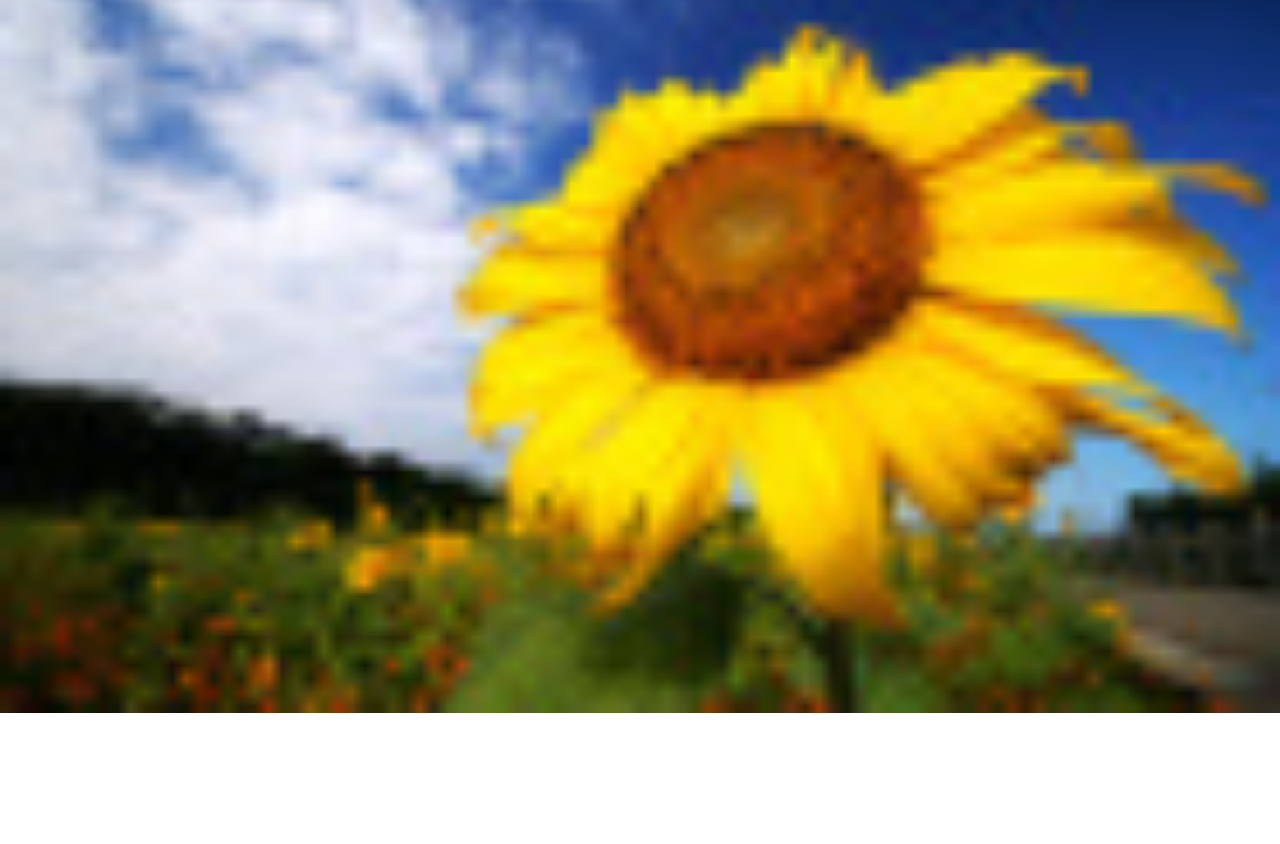
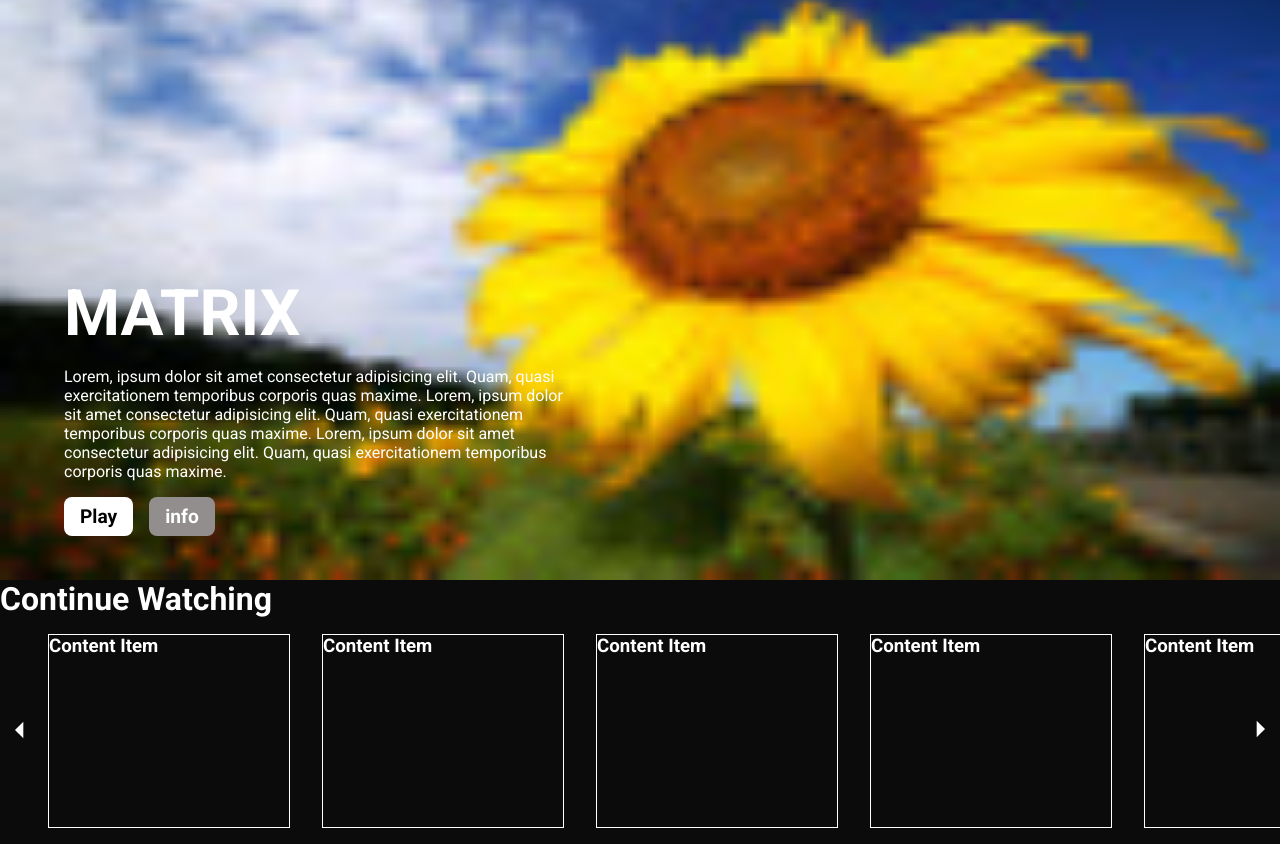
Before and after one commit to RhtWeb/OTT, a React (Create React App) app: page / in a window 1280 px wide. Shown: the part 140-984 px from the top of the page. Before the commit the page ends 857 px from the top, so only its background shows below. Built offline with nearby package versions, Linux system fonts and the light colour scheme.

Commit message:
carosel silder

```diff
--- /dev/null
+++ b/src/components/contentList/ContentItem.jsx
@@ -0,0 +1,11 @@
+import "./contentlist.scss";
+
+const ContentItem = () => {
+  return (
+    <div className="content-item">
+      <h3>Content Item</h3>
+    </div>
+  )
+}
+
+export default ContentItem
--- /dev/null
+++ b/src/components/contentList/ContentList.jsx
@@ -0,0 +1,51 @@
+import { ArrowLeft, ArrowRight } from "@material-ui/icons";
+import { useState } from "react";
+import { useRef } from "react";
+import ContentItem from "./ContentItem";
+import "./contentlist.scss";
+
+const ContentList = () => {
+
+  const [ transX, setTransX ] = useState(0);
+  const contentListRef = useRef();
+
+  const handleShift = (direction) => {
+    console.log("hi")
+    let x = 0;
+    const item = contentListRef.current;
+    if(direction === "left"){
+        setTransX(transX => (transX + 15.5));
+        // setTransX(transX + 15.5);
+        x = transX + 15.5;
+    } else if(direction === "right") {
+      setTransX(transX - 15.5);
+      x = transX - 15.5;
+    }
+    console.log(transX, x);
+    item.style = `transform: translateX(${x}rem)`;
+  }
+
+  return (
+    <div>
+      <div className="content-container">
+        <h1>Continue Watching</h1>
+        <ArrowLeft onClick={() => handleShift("left")} className="big-arrow" />
+        <div ref={contentListRef} className="content-list">
+          <ContentItem />
+          <ContentItem />
+          <ContentItem />
+          <ContentItem />
+          <ContentItem />
+          <ContentItem />
+          <ContentItem />
+          <ContentItem />
+          <ContentItem />
+          <ContentItem />
+        </div>
+        <ArrowRight onClick={() => handleShift("right")} className="big-arrow big-arrow-right" />
+      </div>
+    </div>
+  )
+}
+
+export default ContentList
--- /dev/null
+++ b/src/components/contentList/contentlist.scss
@@ -0,0 +1,39 @@
+
+.content-container {
+  position: relative;
+
+  .big-arrow {
+    position: absolute;
+    // border: 1px solid white;
+    width: 2.5rem;
+    height: 12rem;
+    margin: 1rem 0;
+    z-index: 2;
+
+    &:hover {
+      background-color: grey;
+      color: black;
+      cursor: pointer;
+    }
+
+    &-right {
+      top: 14%;
+      right: 0%;
+    }
+  }
+
+  .content-list {
+    display: flex;
+    margin: auto 2rem;
+    // transform: translateX(-200px);
+    transition: all 1s ease;
+
+    .content-item {
+      margin: 1rem;
+      min-width: 15rem;
+      height: 12rem;
+      border: 1px white solid;
+    }
+  }
+
+}
--- /dev/null
+++ b/src/components/coverPage/CoverPage.jsx
@@ -0,0 +1,26 @@
+import "./coverpage.scss";
+import coverImg from "../../staticfolder/images/108_original.png";
+
+const CoverPage = () => {
+  return (
+    <>
+      <div className="cover-img">
+        <img width="100%" height="100%" src={coverImg} alt="CoverImage" />
+      </div>
+      <div className="cover-text">
+        <h1>MATRIX</h1>
+        <p>
+          Lorem, ipsum dolor sit amet consectetur adipisicing elit. Quam, quasi exercitationem temporibus corporis quas maxime.
+          Lorem, ipsum dolor sit amet consectetur adipisicing elit. Quam, quasi exercitationem temporibus corporis quas maxime.
+          Lorem, ipsum dolor sit amet consectetur adipisicing elit. Quam, quasi exercitationem temporibus corporis quas maxime.
+        </p>
+        <div>
+          <button className="btn btn-white">Play</button>
+          <button className="btn btn-gray">info</button>
+        </div>
+      </div>
+    </>
+  )
+}
+
+export default CoverPage;
--- /dev/null
+++ b/src/components/coverPage/coverpage.scss
@@ -0,0 +1,39 @@
+
+.cover-img {
+  width : 100wh;
+  height: 90vh;
+}
+
+.cover-text {
+  position: absolute;
+  top: 50%;
+  left: 5%;
+  width: 40%;
+
+  h1 {
+    font-size: 4rem;
+    margin: 1rem 0;
+  }
+  p {
+    margin: 1rem 0;
+  }
+
+  .btn {
+    padding: 0.5rem 1rem;
+    font-size: 1.2rem;
+    font-weight: 700;
+    border: none;
+    border-radius: 8px;
+    margin-right: 1rem;
+    cursor: pointer;
+
+    &-white {
+      background-color: white;
+    }
+
+    &-gray {
+      background-color: rgb(146, 142, 142);
+      color: white;
+    }
+  }
+}
--- a/src/home/Home.jsx
+++ b/src/home/Home.jsx
@@ -1,16 +1,15 @@
+import ContentList from '../components/contentList/ContentList';
+import CoverPage from '../components/coverPage/CoverPage';
 import NavBar from '../components/navbar/NavBar';
 import './home.scss';
-
-import coverImg from "../staticfolder/images/108_original.png";
 
 
 const Home = () => {
   return (
     <div className="home">
       <NavBar />
-      {/* <div> */}
-        <img width="100%" src={coverImg} alt="" />
-      {/* </div> */}
+      <CoverPage />
+      <ContentList />
     </div>
   )
 }
--- a/src/home/home.scss
+++ b/src/home/home.scss
@@ -1,4 +1,5 @@
 .home {
-  // background-color: var(--main-color);
+  background-color: var(--main-color);
   color: #fff;
+  overflow-x: hidden;
 }
```
Also changed, not shown: src/components/navbar/NavBar.jsx (line endings or trailing spaces).
